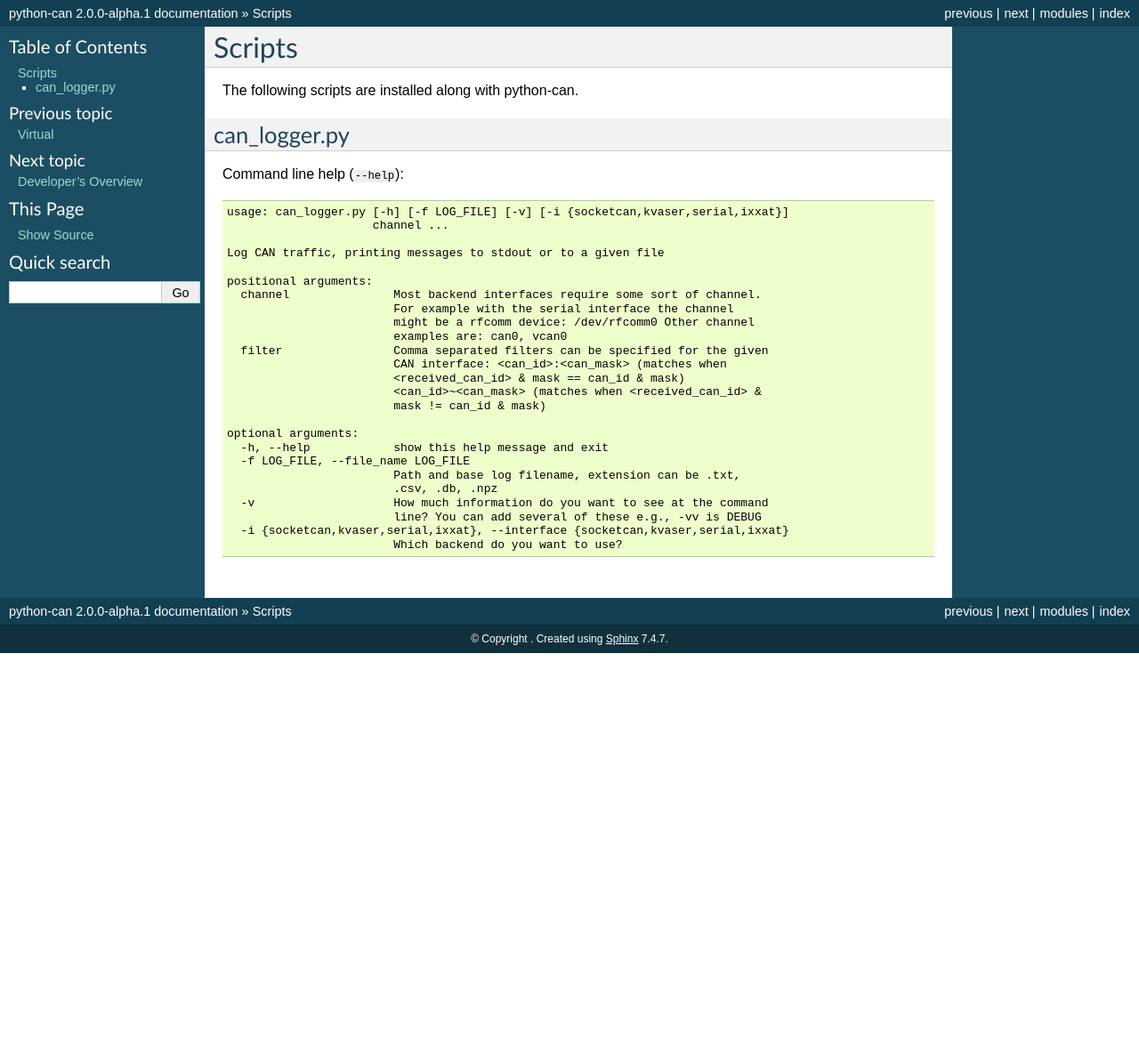
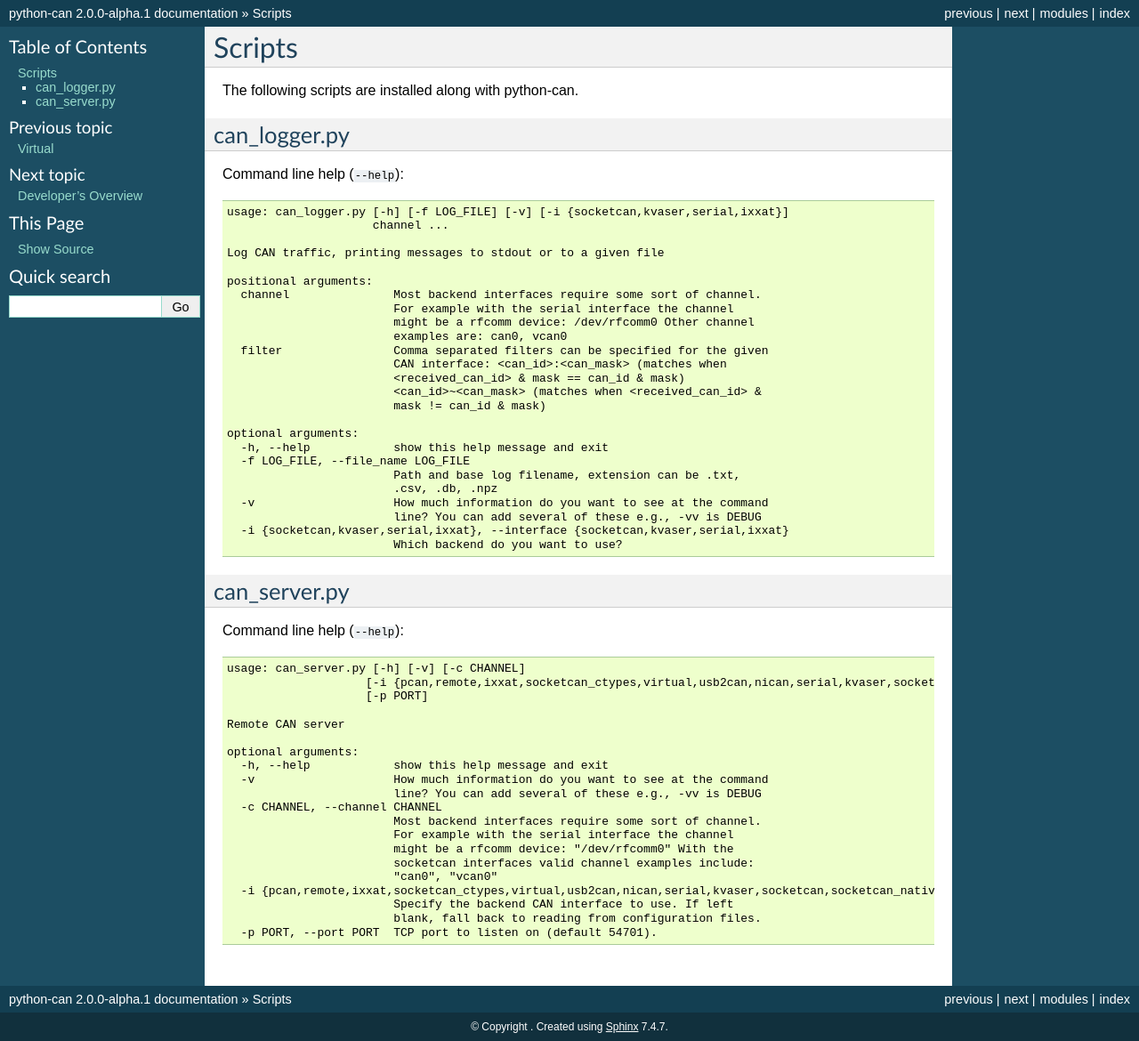
Before and after one commit to hardbyte/python-can, a Sphinx documentation site: the page built from doc/bin.rst, in a window 1280 px wide. Shown: the whole page at 89% size. Built offline with Sphinx 7.4.7, drawn with Linux system fonts in a browser that asks for light colours; before the commit the page ends 900 px from its top, so only the background shows below that.

Commit message:
Add can_server.py to bin.rst

```diff
--- a/doc/bin.rst
+++ b/doc/bin.rst
@@ -33,3 +33,30 @@ Command line help (``--help``)::
                             line? You can add several of these e.g., -vv is DEBUG
       -i {socketcan,kvaser,serial,ixxat}, --interface {socketcan,kvaser,serial,ixxat}
                             Which backend do you want to use?
+
+
+can_server.py
+-------------
+
+Command line help (``--help``)::
+
+      usage: can_server.py [-h] [-v] [-c CHANNEL]
+                          [-i {pcan,remote,ixxat,socketcan_ctypes,virtual,usb2can,nican,serial,kvaser,socketcan,socketcan_native}]
+                          [-p PORT]
+
+      Remote CAN server
+
+      optional arguments:
+        -h, --help            show this help message and exit
+        -v                    How much information do you want to see at the command
+                              line? You can add several of these e.g., -vv is DEBUG
+        -c CHANNEL, --channel CHANNEL
+                              Most backend interfaces require some sort of channel.
+                              For example with the serial interface the channel
+                              might be a rfcomm device: "/dev/rfcomm0" With the
+                              socketcan interfaces valid channel examples include:
+                              "can0", "vcan0"
+        -i {pcan,remote,ixxat,socketcan_ctypes,virtual,usb2can,nican,serial,kvaser,socketcan,socketcan_native}, --interface {pcan,remote,ixxat,socketcan_ctypes,virtual,usb2can,nican,serial,kvaser,socketcan,socketcan_native}
+                              Specify the backend CAN interface to use. If left
+                              blank, fall back to reading from configuration files.
+        -p PORT, --port PORT  TCP port to listen on (default 54701).
```
